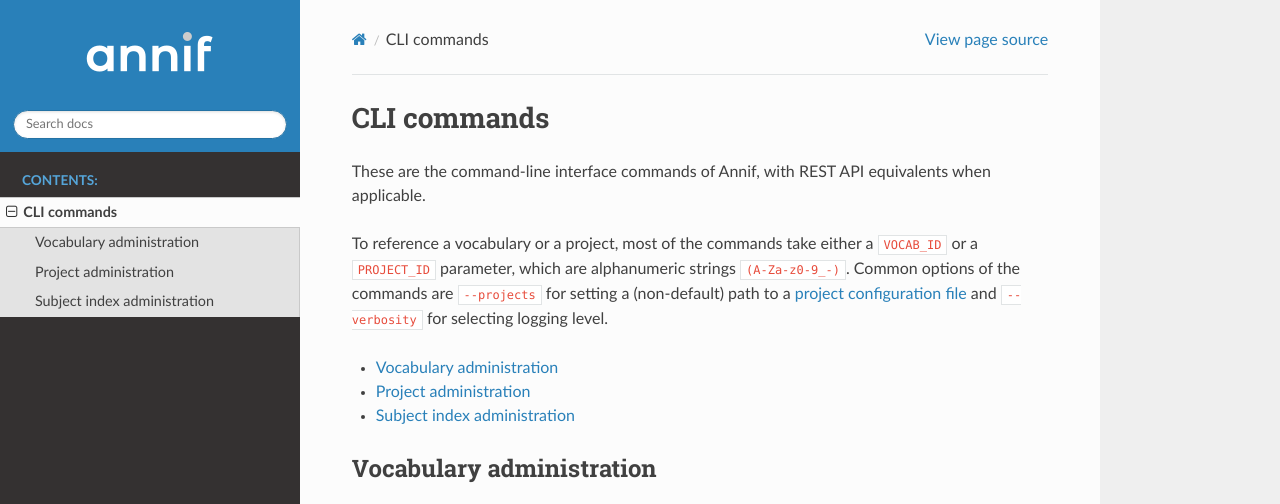
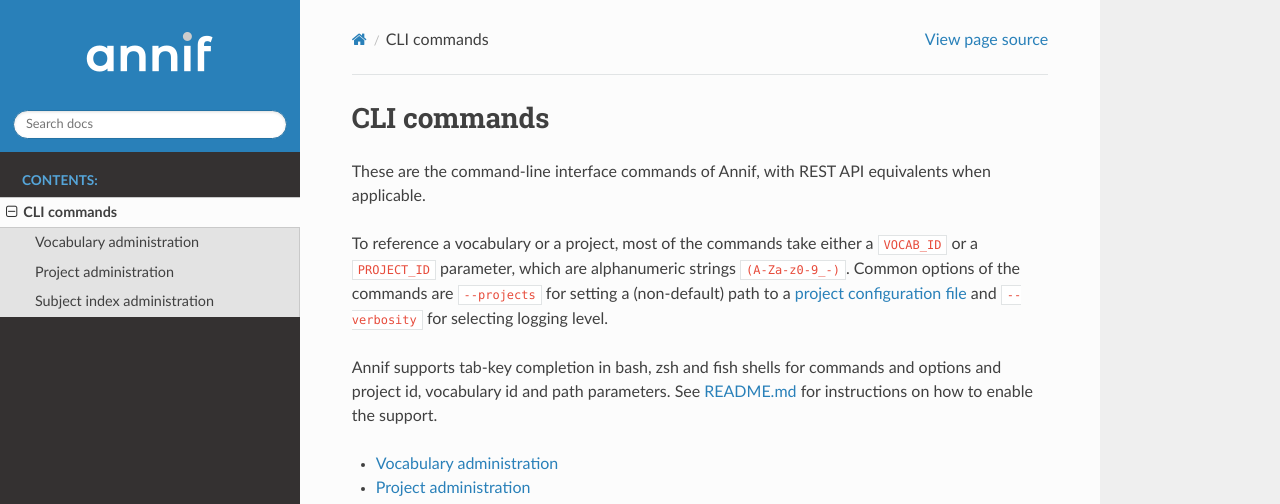
Before and after one commit to NatLibFi/Annif, a Sphinx documentation site: the page built from docs/source/commands.rst, in a window 1280 px wide and 900 px high, cut to the strip 0-504 px from the top of the window. Built offline with Sphinx 7.4.7 and the Read the Docs theme 2.0.0, drawn with Linux system fonts in a browser that asks for light colours; pages that are not in the unit, such as notebooks, are missing from menus.

Commit message:
Add instructions for enabling completion support

```diff
--- a/docs/source/commands.rst
+++ b/docs/source/commands.rst
@@ -11,6 +11,11 @@
 setting a (non-default) path to a `project configuration file
 <https://github.com/NatLibFi/Annif/wiki/Project-configuration>`_ and
 ``--verbosity`` for selecting logging level.
+
+Annif supports tab-key completion in bash, zsh and fish shells for commands and options
+and project id, vocabulary id and path parameters. See `README.md
+<https://github.com/NatLibFi/Annif#shell-completions>`_ for instructions on how to
+enable the support.
 
 .. contents::
    :local:
```
Also changed, not shown: README.md (+24 -0 lines).
